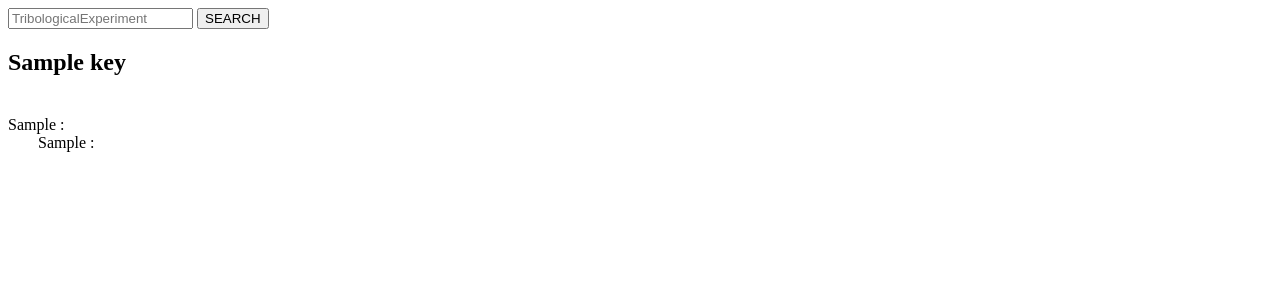
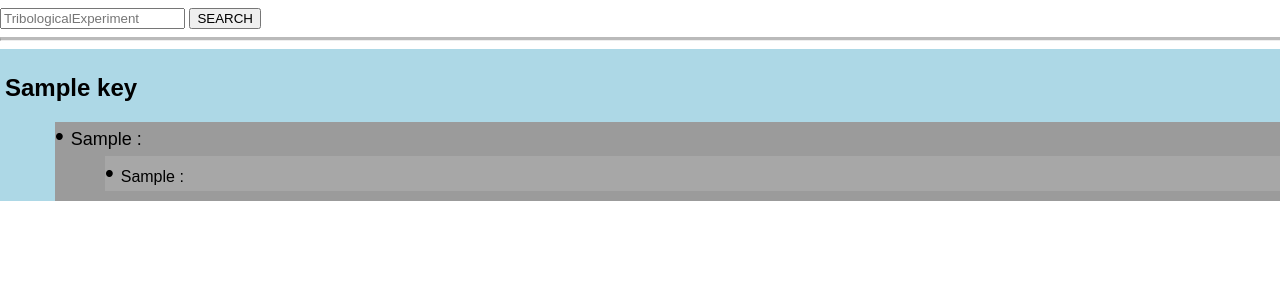
Before and after one commit to nick-garabedian/SurfTheOWL, a Django app: template SurfTheOWL/templates/SurfTheOWL.html in a window 1280 px wide; the page is wider, and only the part inside the window is pictured. Shown: the top 300 px of that part. Run offline with Django 3.2, Linux system fonts and the light colour scheme; the template is opened without the code that fills it: most values are stand-ins (such as "Sample title", 1, 10 or a date in 2020); parts of the project's set-up code (start-up, migrations or seed data) failed here and were passed over.

Commit message:
improve style on screen and on print (works with Chrome, works not with Firefox(reason unknown, needs improvement))

```diff
--- a/SurfTheOWL/static/css/SurfTheOWL_style.css
+++ b/SurfTheOWL/static/css/SurfTheOWL_style.css
@@ -1,28 +1,90 @@
+@media print {
+body {-webkit-print-color-adjust: exact;}
+}
+body{
+    font-family: Arial;
+    width: 1500px;
+
+    margin-left: auto;
+    margin-right: auto;
+}
+hr.solid {
+  border-top: 3px solid #bababa;
+}
+.bulletpoint{
+    font-size: 25px;
+}
+.layer1_div{
+    background-color: lightblue;
+    padding-top: 5px;
+    padding-left: 5px;
+
+}
+.layer2_div{
+    background-color: #9b9b9b;
+    margin: 5px 5px 5px 50px;
+    padding-bottom: 5px;
+
+}
+.layer3_div{
+    background-color: #a7a7a7;
+    margin: 5px 5px 5px 50px;
+    padding-top: 3px;
+    padding-bottom: 3px;
+
+}
+.layer4_div{
+    background-color: #d4d4d4;
+    margin: 5px 5px 5px 50px;
+    padding-top: 3px;
+    padding-bottom: 3px;
+    -webkit-print-color-adjust: exact;
+}
+.layer5_div{
+    background-color: #e7e7e7;
+    margin: 5px 5px 5px 50px;
+    padding-top: 3px;
+    padding-bottom: 3px;
+
+}
+.layer6_div{
+    background-color: whitesmoke;
+    margin: 5px 5px 5px 50px;
+    padding-top: 3px;
+    padding-bottom: 3px;
+
+}
+.layer6_div{
+    background-color: white;
+    margin: 5px 5px 5px 50px;
+    padding-top: 3px;
+    padding-bottom: 3px;
+
+}
 .layer2{
-    display: inline-block;
-    padding-top: 20px
+    font-size: large
 }
 .layer3{
-    padding-left: 30px
+
 }
 .layer4{
-    padding-left: 60px;
+
 }
 .layer5{
-    padding-left: 90px;
+
 }
 .layer6{
-    padding-left: 120px;
+
 }
 .layer7{
-    padding-left: 150px;
+
 }
 .layer8{
-    padding-left: 180px;
+    padding-left: 210px;
 }
 .layer9{
-    padding_left: 210px;
+    padding_left: 240px;
 }
 .layer10{
-    padding-left: 240px;
+    padding-left: 270px;
 }
--- a/SurfTheOWL/templates/SurfTheOWL.html
+++ b/SurfTheOWL/templates/SurfTheOWL.html
@@ -12,9 +12,14 @@
         <input name="searched_class" type="search" placeholder="TribologicalExperiment">
         <button type="submit">SEARCH</button>
     </form>
+    <hr class="solid">
+
     {% for key, value in data_tree.items %}
-    <h2>{{key}}</h2>  <!-- searched class name-->
+    <div class="layer1_div">
+    <h2 >{{key}}</h2>  <!-- searched class name-->
         {% for key2, value2 in value.items %}
+            <div class="layer2_div">
+            <span class="bulletpoint">&#8226; </span>
             <span class="layer2">{{key2}} :</span>  <!-- first layer keys -->
             {% if not value2.items %} <!-- if first layer has no child dict -->
             <span class="layer2-value">{{value2}}</span><br>
@@ -22,6 +27,8 @@
             <br>
             {% endif %}
             {% for key3, value3 in value2.items %}
+                <div class="layer3_div">
+                    <span class="bulletpoint">&#8226; </span>
                 <span class="layer3">{{key3}} :</span>
                 {% if not value3.items %} <!-- if second layer has no child dict -->
                 <span class="layer3-value">{{value3}}</span><br>
@@ -29,6 +36,8 @@
                 <br>
                 {% endif %}
                 {% for key4, value4 in value3.items %}
+                    <div class="layer4_div">
+                        <span class="bulletpoint">&#8226; </span>
                     <span class="layer4">{{key4}} :</span>
                     {% if not value4.items %} <!-- if third layer has no child dict -->
                     <span class="layer4-value">{{value4}}</span><br>
@@ -36,6 +45,8 @@
                     <br>
                     {% endif %}
                     {% for key5, value5 in value4.items %}
+                        <div class="layer5_div">
+                            <span class="bulletpoint">&#8226; </span>
                         <span class="layer5">{{key5}} :</span>
                         {% if not value5.items %}
                         <span class="layer5-value">{{value5}}</span><br>
@@ -43,6 +54,8 @@
                         <br>
                         {% endif %}
                         {% for key6, value6 in value5.items %}
+                            <div class="layer6_div">
+                                <span class="bulletpoint">&#8226; </span>
                             <span class="layer6">{{key6}} :</span>
                             {% if not value6.items %}
                             <span class="layer6-value">{{value6}}</span><br>
@@ -50,6 +63,8 @@
                             <br>
                             {% endif %}
                             {% for key7, value7 in value6.items %}
+                                <div class="layer7_div">
+                                    <span class="bulletpoint">&#8226; </span>
                                 <span class="layer7">{{key7}} :</span>
                                 {% if not value7.items %}
                                 <span class="layer7-value">{{value7}}</span><br>
@@ -57,6 +72,7 @@
                                 <br>
                                 {% endif %}
                                 {% for key8, value8 in value7.items %}
+                                    <span class="bulletpoint">&#8226; </span>
                                     <span class="layer8">{{key8}} :</span>
                                     {% if not value8.items %}
                                     <span class="layer8-value">{{value8}}</span><br>
@@ -64,6 +80,7 @@
                                     <br>
                                     {% endif %}
                                     {% for key9, value9 in value8.items %}
+                                        <span class="bulletpoint">&#8226; </span>
                                         <span class="layer9">{{key9}} :</span>
                                         {% if not value9.items %}
                                         <span class="layer9-value">{{value9}}</span><br>
@@ -71,21 +88,29 @@
                                         <br>
                                         {% endif %}
                                         {% for key10, value10 in value9.items %}
+                                            <span class="bulletpoint">&#8226; </span>
                                             <span class="layer10">{{key10}} :</span>
                                             {% if not value10.items %}
                                             <span class="layer9-value">{{value10}}</span><br>
                                             {% else %}
                                             <br>
                                             {% endif %}
-                                        {% endfor %}
-                                    {% endfor %}
-                                {% endfor %}
-                            {% endfor %}
-                        {% endfor %}
-                    {% endfor %}
-                {% endfor %}
-            {% endfor %}
-        {% endfor %}  <!-- first layer child end-->
+                                        {% endfor %} <!-- tenth layer child end -->
+                                    {% endfor %} <!-- ninth layer child end -->
+                                {% endfor %} <!-- eighth layer child end -->
+                                </div>
+                            {% endfor %} <!-- seventh layer child end  -->
+                            </div>
+                        {% endfor %} <!-- sixth layer child end -->
+                        </div>
+                    {% endfor %} <!-- fifth layer child end -->
+                    </div>
+                {% endfor %} <!-- fourth layer child end -->
+                </div>
+            {% endfor %}  <!-- third layer child end -->
+            </div>
+        {% endfor %}  <!-- second layer child end-->
+        </div>
     {% endfor %} <!-- search class loop end  -->
 
 </body>
```
